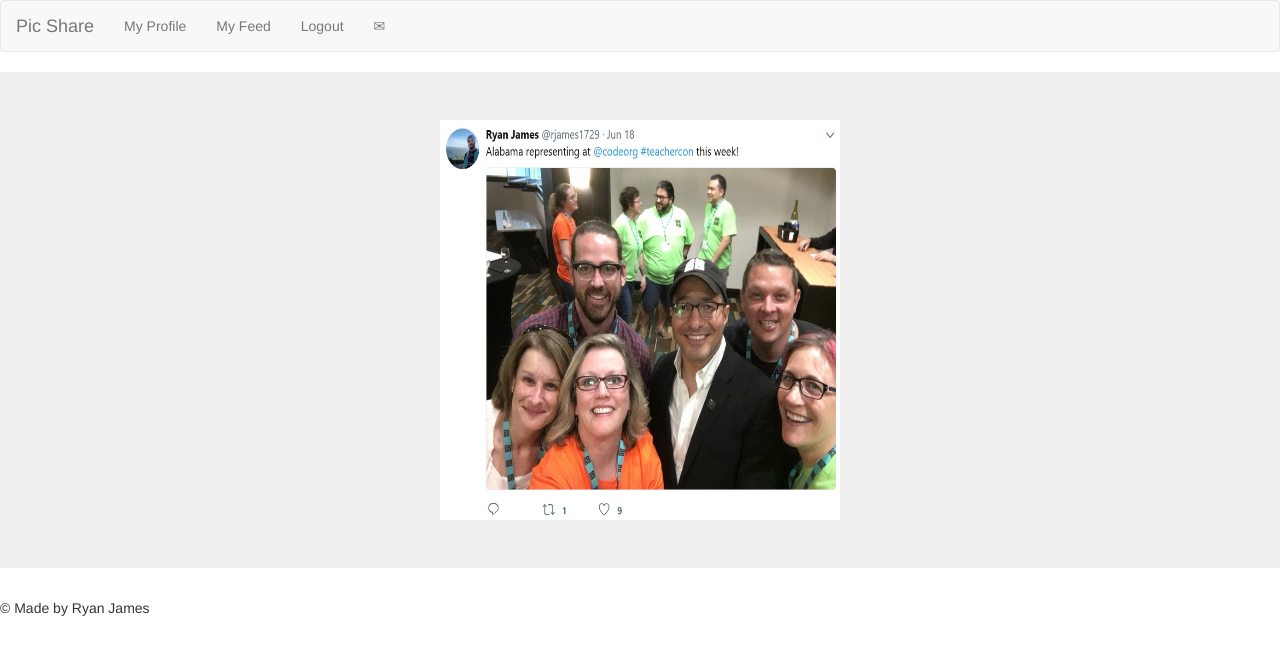
After one commit to ryanjames1729/pictureGram, a Flask app: page /feed in a window 1280 px wide. The commit adds this page. Shown: the top 655 px of the page. Run offline with Flask 2, Linux system fonts and the light colour scheme; a user stored in the database is signed in; some libraries are stand-ins or nearby versions; some web fonts are replaced.

Commit message:
11/14 Changes

```diff
--- a/app.py
+++ b/app.py
@@ -36,13 +36,14 @@ class Users(UserMixin, db.Model):
     password = db.Column(db.String(80))
     admin = db.Column(db.Boolean)
 
+@login_manager.user_loader
+def load_user(user_id):
+    return Users.query.get(int(user_id))
 
 @app.route("/")
 def index():
 
-
     return render_template('index.html')
-
 
 
 @app.route("/login", methods=['GET','POST'])
@@ -51,16 +52,19 @@ def login():
     if request.method == 'POST':
         email = request.form['username']
         password = request.form['password']
-        user = Users.query.filter_by(email=email).first()
-        if user:
-            if user.password == password:
-                return render_template('profile.html', name=user.name)
+        current_user = Users.query.filter_by(email=email).first()
+        if current_user:
+            if current_user.password == password:
+                return render_template('profile.html', name=current_user.name)
             else:
                 error='Invalid Credentials. Please try again.'
         else:
             error='You have not signed up for an account yet.'
     return render_template('login.html', error=error)
 
+@app.route("/feed")
+def feed():
+    return render_template('feed.html', img='static/img/code-tweet.jpg')
 
 
 @app.errorhandler(404)
--- a/templates/base.html
+++ b/templates/base.html
@@ -15,7 +15,11 @@
       <ul class="nav navbar-nav">
         <li><a href="/profile">My Profile</a></li>
         <li><a href="/feed">My Feed</a></li>
+        {% if current_user.is_authenticated %}
+        <li><a href="/logout">Logout</a></li>
+        {% else %}
         <li><a href="/login">Login</a></li>
+        {% endif %}
         <ul class="nav navbar-nav navbar-right">
           <li><a href="#" class="glyphicon glyphicon-envelope"></a></li>
         </ul>
--- /dev/null
+++ b/templates/feed.html
@@ -0,0 +1,7 @@
+{% extends "base.html" %} {% block title %} Home {% endblock %} {% block content %}
+<div class="jumbotron">
+  <div class="container" style="text-align:center">
+      <img src= {{img}} alt="" style="text-align:center; height:400px; width: 400px">
+    </div>
+  </div>
+{% endblock %}
```
Also changed, not shown: database.db, static/img/code-tweet.jpg (added).
